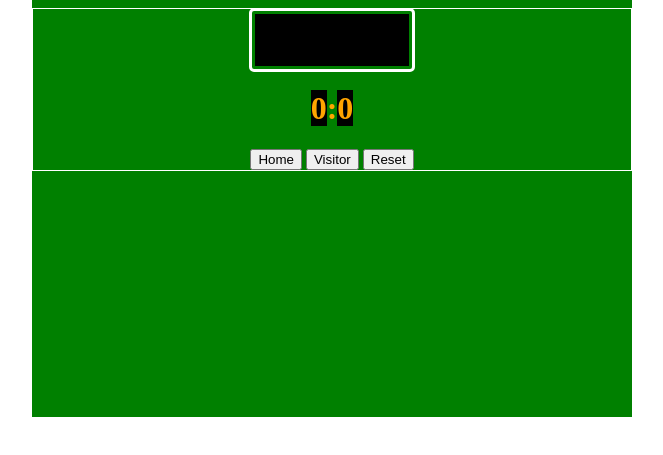
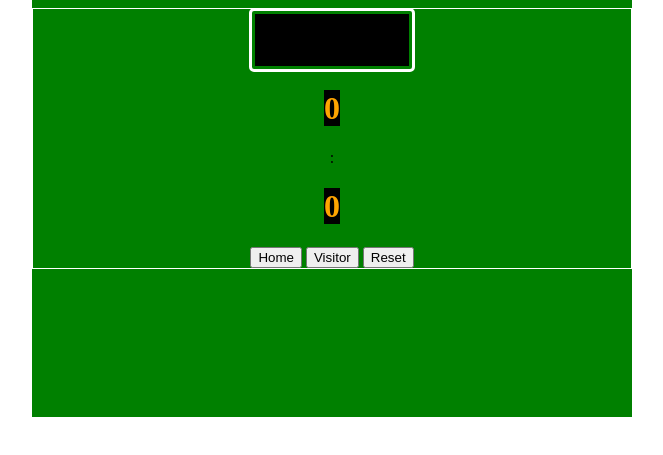
Before and after one commit to dantocome/score_keeper, a plain HTML site: page index.html in a window 1280 px wide. Shown: the part 113-568 px from the top of the page, without its empty margins (308-971 px from the left). Drawn offline with Linux system fonts and the light colour scheme.

Commit message:
all added files

```diff
--- a/index.html
+++ b/index.html
@@ -61,6 +61,9 @@
         .rap{
             border: 1px solid white;
         }
+        .flex{
+
+        }
 
 
     </style>
@@ -72,7 +75,7 @@
         <div class="input1">
       <input type="number">
       </div>
-      <h1><span id="p1Display">0</span>:<span  id="p2Display">0</span></h1>
+      <div class="container1"><h1><span id="p1Display">0</span></h1></div>:<div class="container2"><h1><span  id="p2Display">0</span></h1></div>
       <button id="p1Button">Home</button>
       <button id="p2Button">Visitor</button>
       <button id="resetButton">Reset</button>
```
